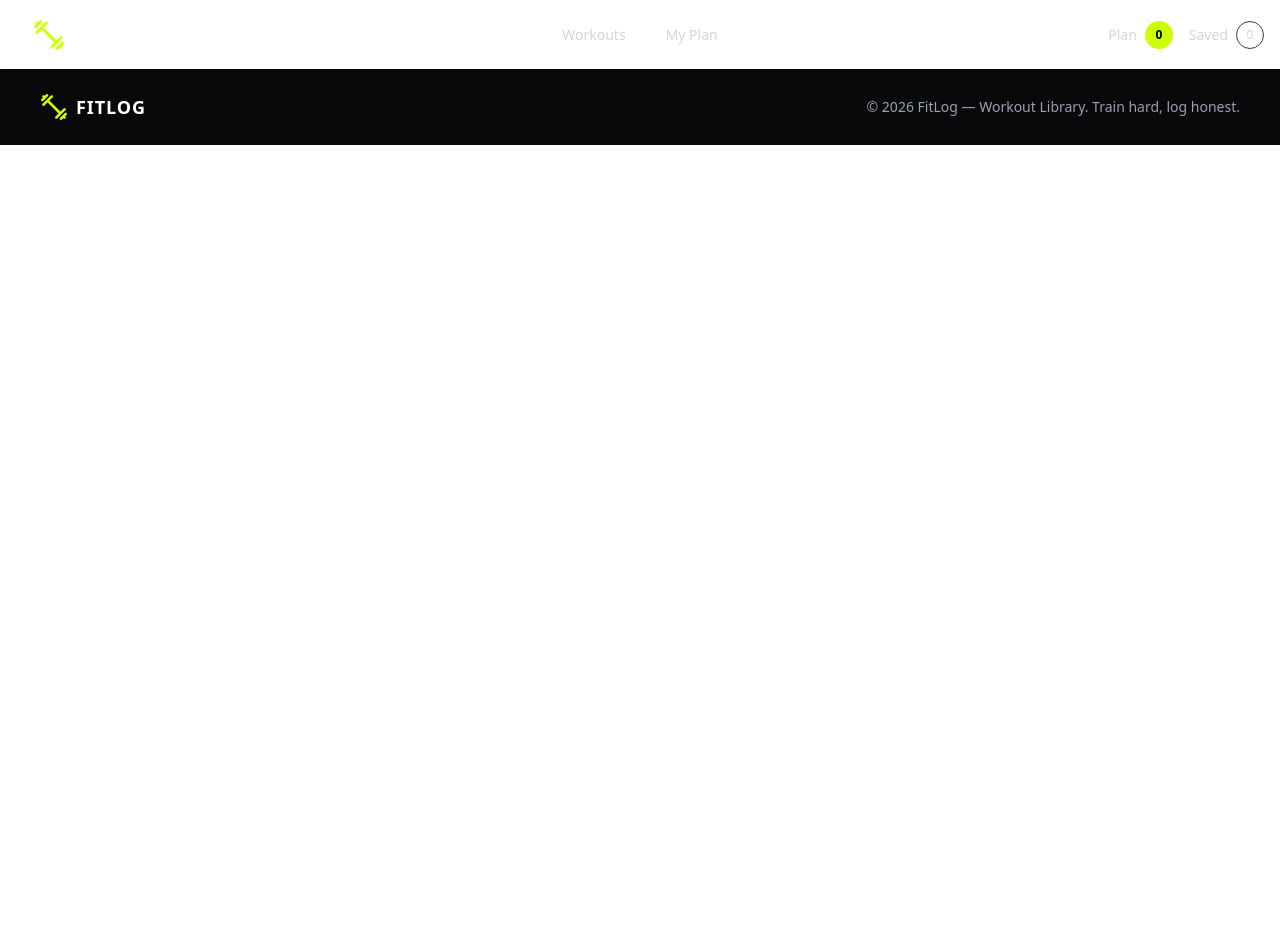
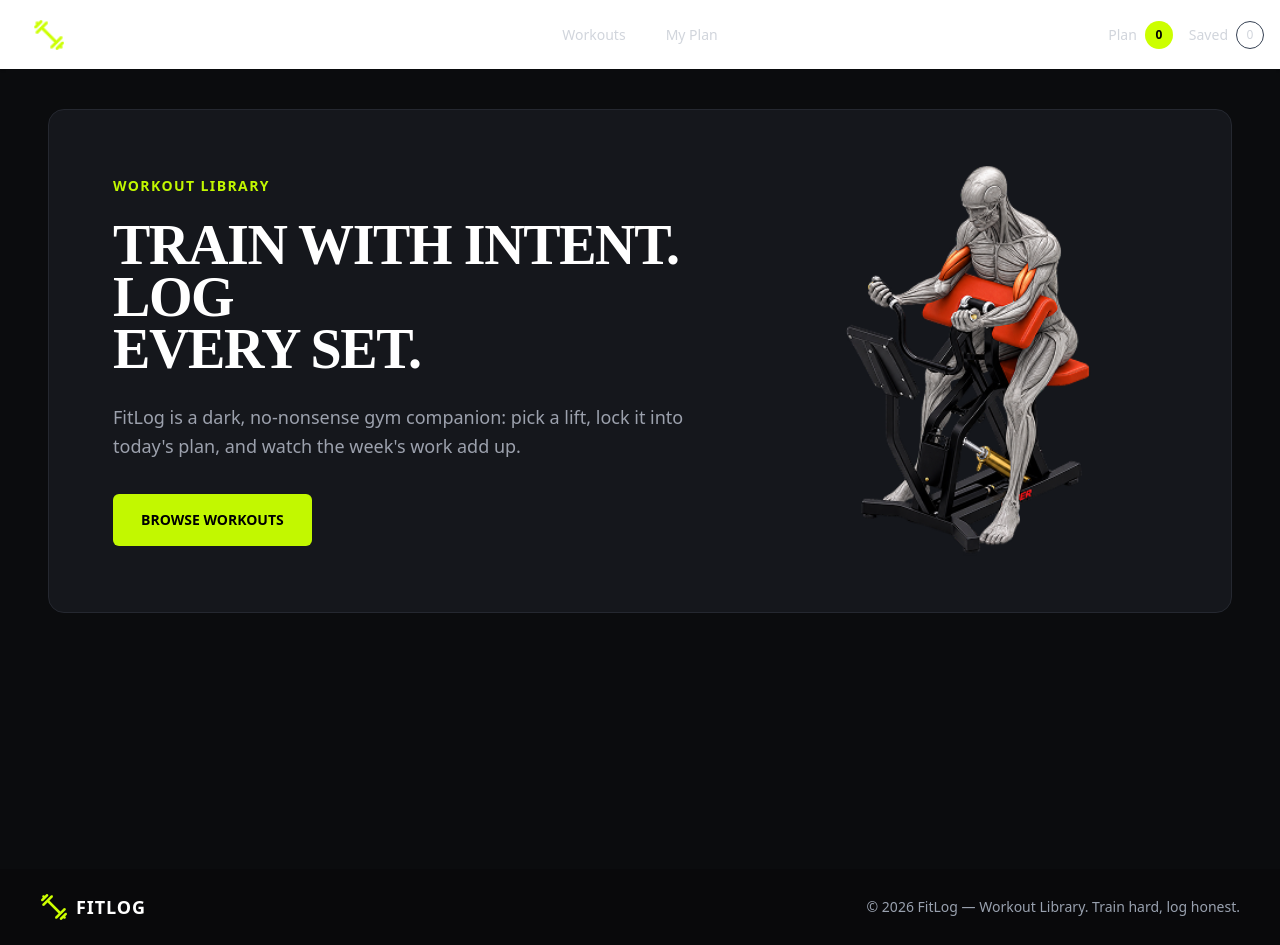
Before and after one commit to raihan-hosen/Fit-Log, a Next.js app: page / in a window 1280 px wide. Before the commit the page ends 800 px from the top, so only its background shows below. Built offline with nearby package versions, Linux system fonts and the light colour scheme.

Commit message:
Hero section completed

```diff
--- a/src/app/page.tsx
+++ b/src/app/page.tsx
@@ -1,3 +1,11 @@
-export default function Home() {
+import Hero from '../components/hero/banner';
 
-}
+const page = () => {
+    return (
+        <div>
+            <Hero />
+        </div>
+    );
+};
+
+export default page;
--- /dev/null
+++ b/src/components/hero/banner.tsx
@@ -0,0 +1,53 @@
+import React from "react";
+import Image from "next/image";
+import Banner from "@/public/banner.png";
+
+const Hero = () => {
+    return (
+        <div className="bg-[#0B0C0E] min-h-screen px-6 py-10 lg:px-12">
+            <div className="max-w-[1400px] mx-auto">
+
+                <div className="min-h-[500px] rounded-2xl border border-[#252830] bg-[#15171C] px-8 py-12 md:px-12 lg:px-16 lg:py-14">
+
+                    <div className="grid grid-cols-1 lg:grid-cols-[1.5fr_1fr] items-center gap-10">
+
+
+                        <div>
+                            <p className="mb-6 text-sm font-bold tracking-widest text-[#C2F800]">
+                                WORKOUT LIBRARY
+                            </p>
+
+                            <h1 className="max-w-175 text-5xl md:text-6xl lg:text-[56px] font-[Oswald] font-black leading-[0.92] tracking-tight text-white">
+                                TRAIN WITH INTENT. LOG
+                                <br />
+                                EVERY SET.
+                            </h1>
+
+                            <p className="mt-7 max-w-[620px] text-base md:text-lg leading-relaxed text-[#9CA1AD]">
+                                FitLog is a dark, no-nonsense gym companion: pick a lift, lock it
+                                into today&apos;s plan, and watch the week&apos;s work add up.
+                            </p>
+
+                            <button className="mt-8 rounded-md bg-[#C2F800] px-7 py-4 text-sm font-bold text-black transition hover:bg-[#D0FF33]">
+                                BROWSE WORKOUTS
+                            </button>
+                        </div>
+
+                        <div className="flex justify-center lg:justify-end">
+                            <Image
+                                src={Banner}
+                                alt="Workout illustration"
+                                priority
+                                className="w-[280px] md:w-[340px] lg:w-[390px] h-auto object-contain"
+                            />
+                        </div>
+
+                    </div>
+
+                </div>
+            </div>
+        </div>
+    );
+};
+
+export default Hero;
```
Also changed, not shown: src/workouts/page.tsx (added).
